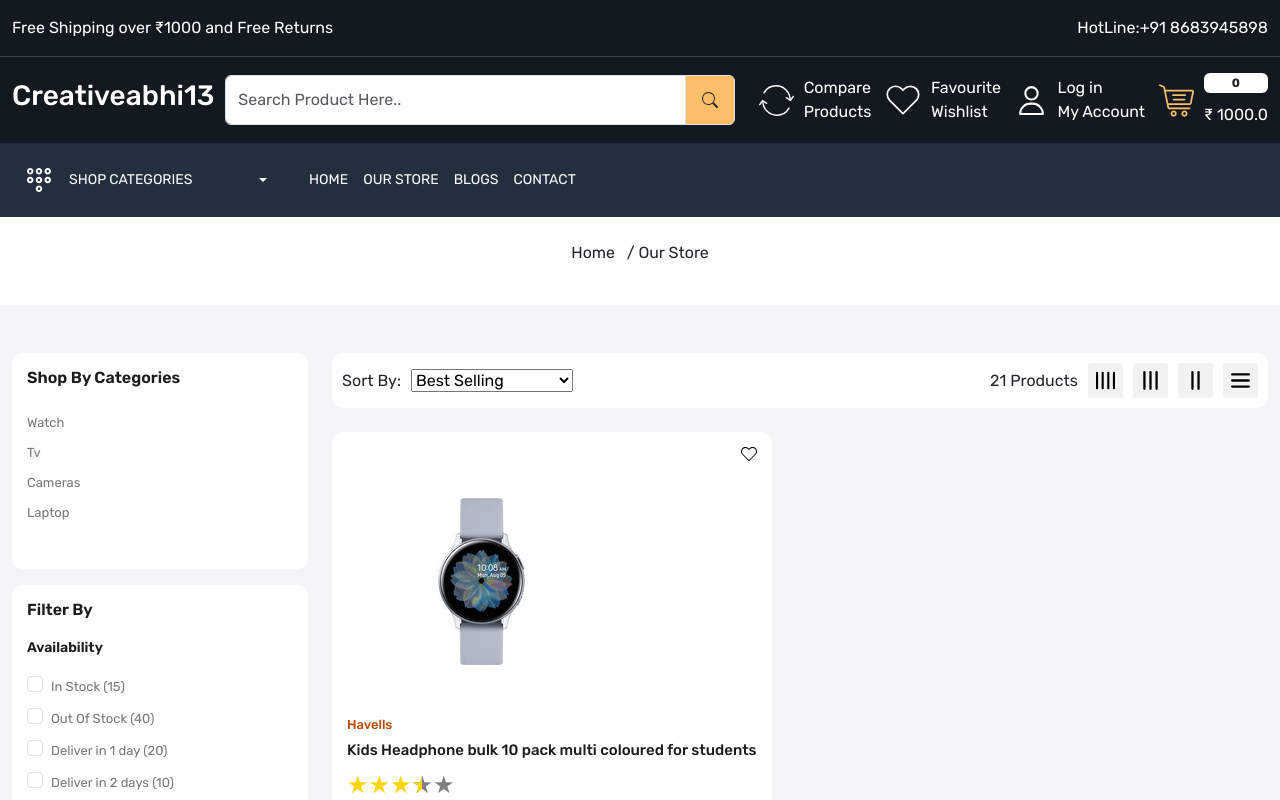
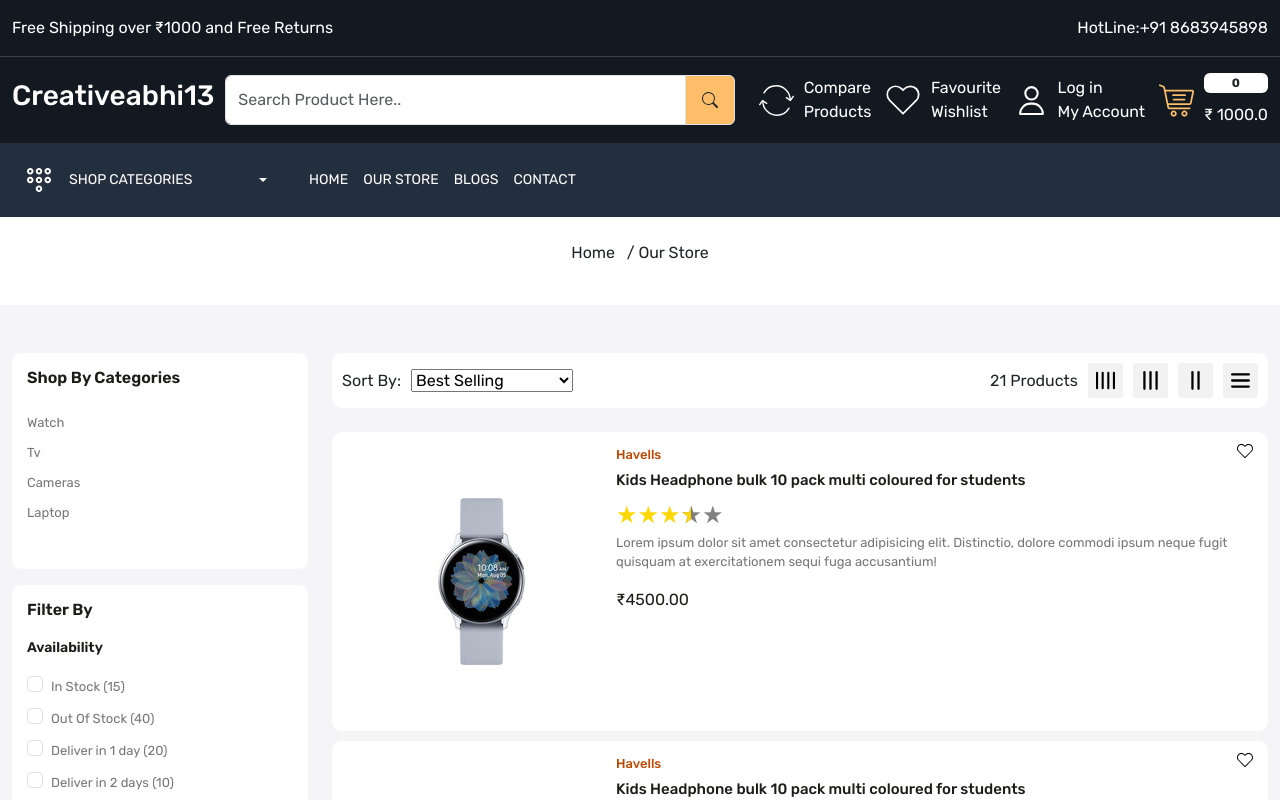
Before and after one commit to creativeabhi13/modern-ecommerce-application, a React (Create React App) app: page /store in a window 1280 px wide. Both pictures are taken after a click on the picture 1240 px from the left and 380 px from the top of the page. Shown: the top 800 px of the page. Built offline with nearby package versions, Linux system fonts and the light colour scheme.

Commit message:
Updated ProductCard.jsx

```diff
--- a/src/App.css
+++ b/src/App.css
@@ -337,7 +337,12 @@ footer .input-group-text {
   color: var(--color-1c1c1b);
 
 }
+.product-card p.description{
+  font-size: 13px;
+  color: var(--color-777777);
+  margin-right: 20px;
 
+}
 .action-bar {
   top: 10%;
   right: -23px;
@@ -480,6 +485,7 @@ footer .input-group-text {
   background-color: #f2f2f2;
   padding: 8px;
   border-radius: 3px;
+  cursor: pointer;
 }
 .gr-12{
   width: 100%;
@@ -495,4 +501,25 @@ footer .input-group-text {
   width: 32%;
 
 }
+.gr-6 .product-img,.gr-4 .product-img{
+  width: 100%;
+}
+.gr-6 .product-img img,.gr-4 .product-img img{
+  margin: auto;
+  display: block;
+}
+.gr-12 .product-card{
+  display: flex;
+  gap: 20;
+}
+
+
+.gr-12 .product-card .product-img{
+  width: 270px;
+  height: auto;
+}
+.gr-12 .action-bar{
+  top: 14%;
+
+}
 /* Our Store End Here */
--- a/src/components/ProductCard.jsx
+++ b/src/components/ProductCard.jsx
@@ -30,6 +30,9 @@ console.log(location);
             edit={false}
 
           />
+          <p className={`description ${grid=== 12 ? "d-block" : "d-none"}`}>
+            Lorem ipsum dolor sit amet consectetur adipisicing elit. Distinctio, dolore commodi ipsum neque fugit quisquam at exercitationem sequi fuga accusantium!
+          </p>
           <p className="price">₹4500.00</p>
         </div>
         <div className="action-bar position-absolute">
@@ -72,6 +75,7 @@ console.log(location);
             edit={false}
 
           />
+          <p className={`description ${grid=== 12 ? "d-block" : "d-none"}`}>Lorem ipsum dolor sit amet consectetur, adipisicing elit. Autem repudiandae nihil sed dolores, nostrum ipsum soluta doloremque voluptatum fugit iusto.</p>
           <p className="price">₹4500.00</p>
         </div>
         <div className="action-bar position-absolute">
```
